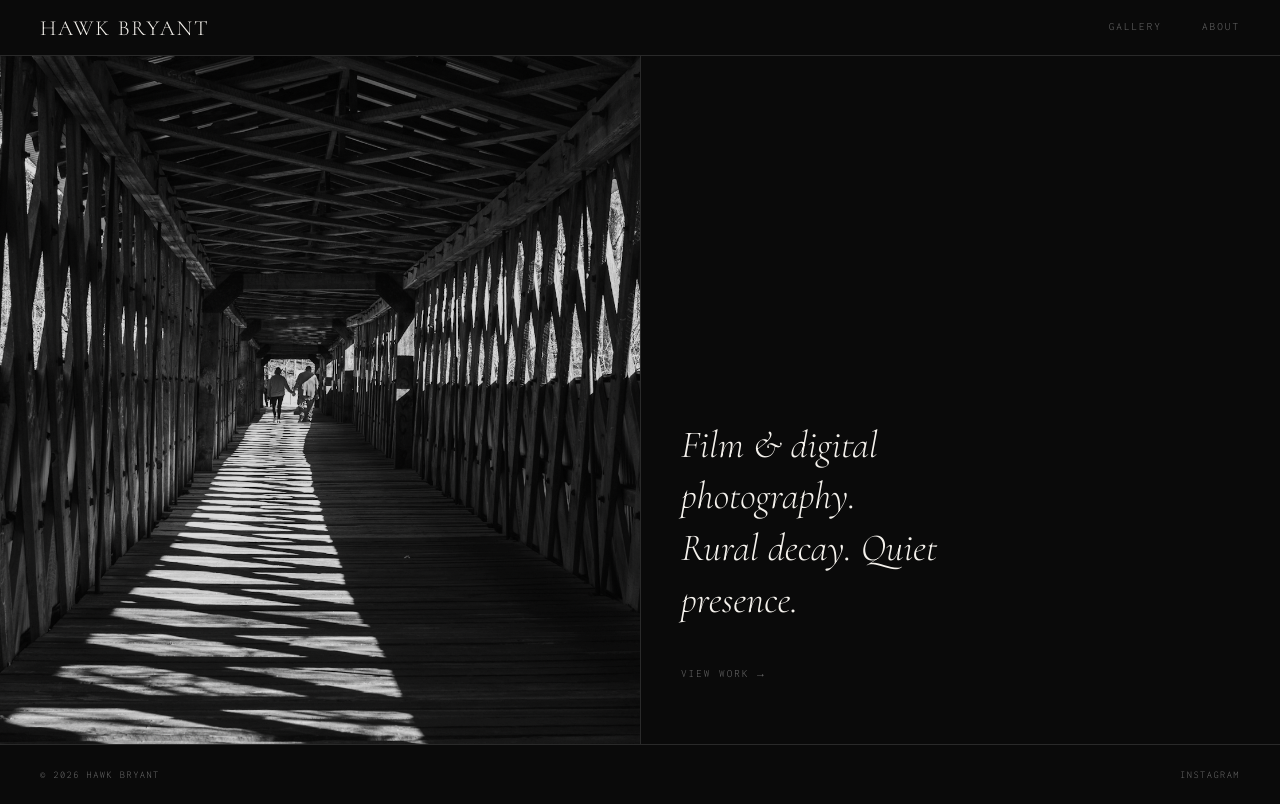
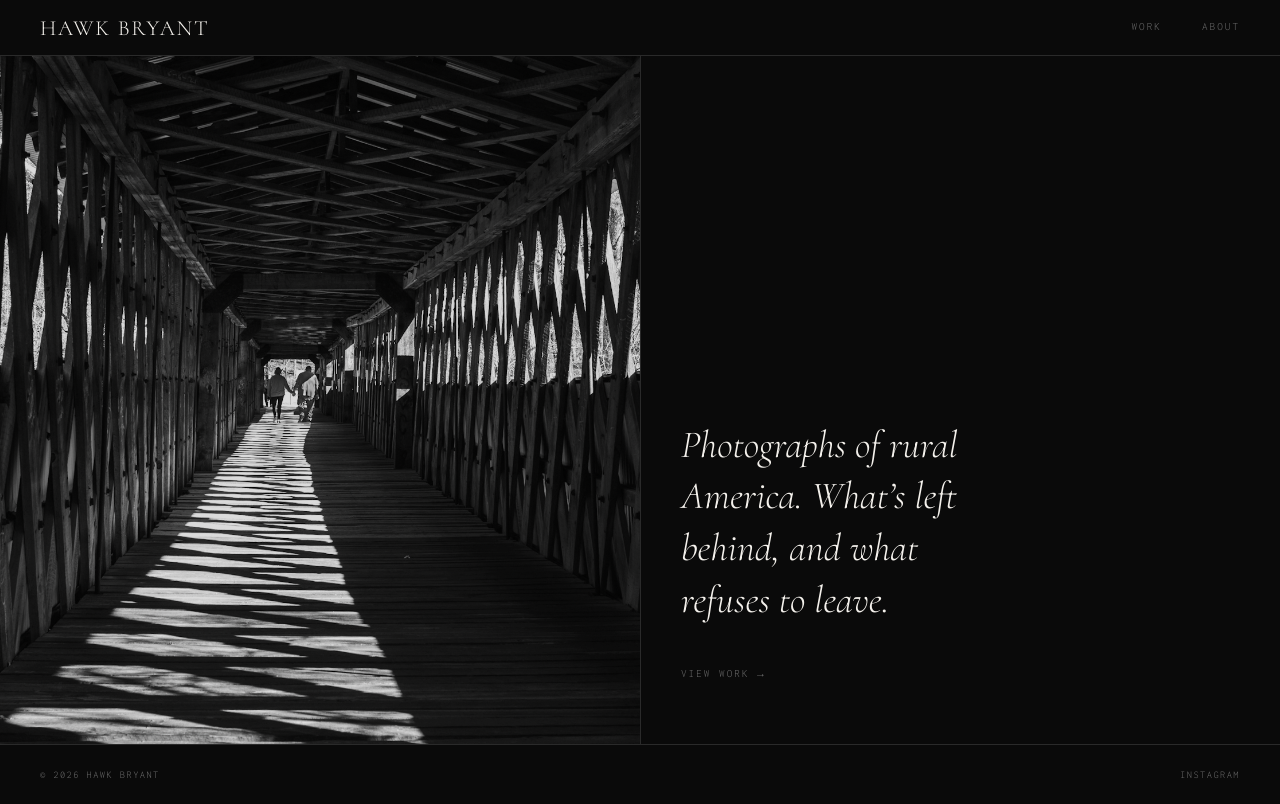
Before and after one commit to CodyHBryant/hawkbryant-site, a plain HTML site: page index.html in a window 1280 px wide. Drawn offline with Linux system fonts and the light colour scheme.

Commit message:
Update index.html

```diff
--- a/index.html
+++ b/index.html
@@ -15,7 +15,7 @@
   <header class="site-header">
     <a href="index.html" class="wordmark">Hawk Bryant</a>
     <nav class="site-nav">
-      <a href="gallery.html">Gallery</a>
+      <a href="gallery.html">Work</a>
       <a href="about.html">About</a>
     </nav>
   </header>
@@ -28,7 +28,7 @@
         <div class="hero-grain"></div>
       </div>
       <div class="hero-text">
-        <p class="hero-tagline">Film &amp; digital photography.<br/>Rural decay. Quiet presence.</p>
+        <p class="hero-tagline">Photographs of rural America. What’s left behind, and what refuses to leave.</p>
         <a href="gallery.html" class="hero-link">View work →</a>
       </div>
     </div>
```
